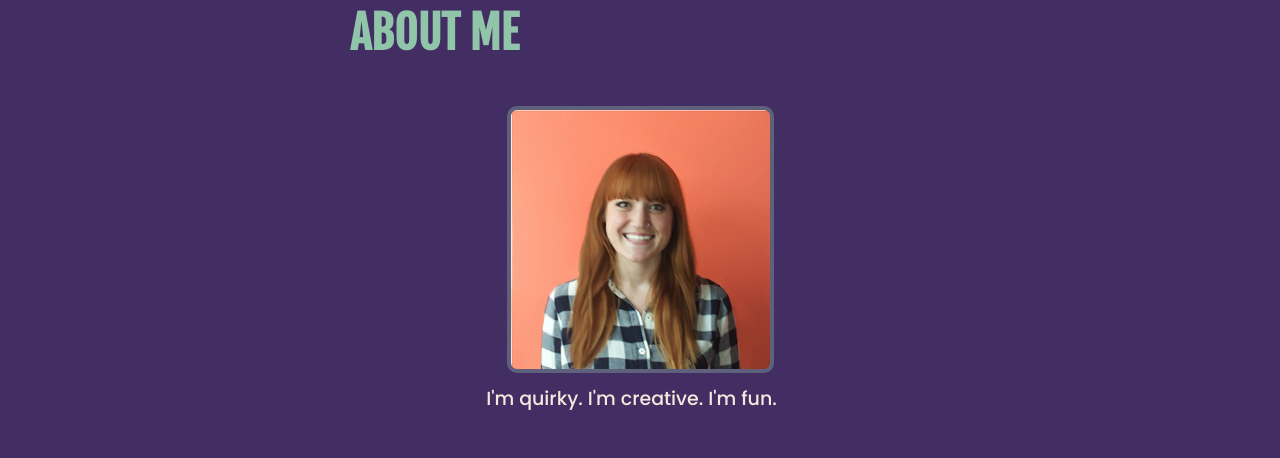
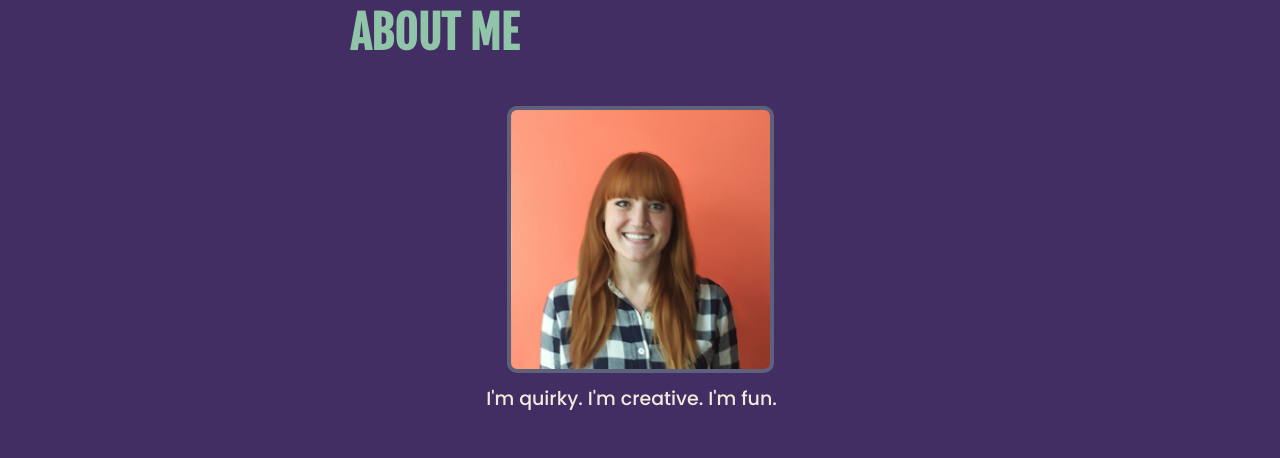
Before and after one commit to staceyatx/staceyatx-github.io, a Jekyll site: the page built from index.html, in a window 1280 px wide. Shown: the part 1044-1502 px from the top of the page. Built offline with Jekyll 4.4.1, drawn with Linux system fonts in a browser that asks for light colours; nearby versions of some CDN libraries.

Commit message:
Changes made to profile pic

```diff
--- a/css/main.scss
+++ b/css/main.scss
@@ -295,7 +295,7 @@ header {
 		    // padding-bottom: 20px;
 
 			.profile-pic {
-				background: url(../images/pic2.jpg) 0 0 no-repeat;
+				background: url(../images/pic1.jpg) 0 0 no-repeat;
 				background-size: cover;
 				width: 70%;
 				padding-bottom: 70%;
```
Also changed, not shown: images/pic1.jpg (added).
